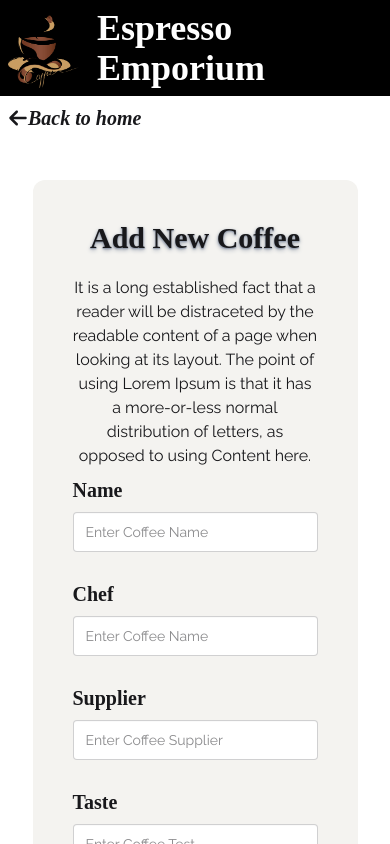
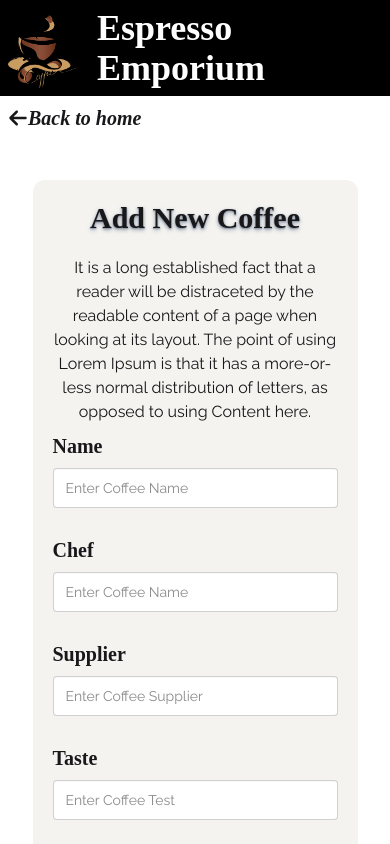
Before and after one commit to tahmid122/coffee-store, a React (Vite) app in the folder coffee-store-client/: page /add-coffee in a window 390 px wide. Shown: the top 844 px of the page. Built offline with nearby package versions, Linux system fonts and the light colour scheme; a web font is replaced by a local one.

Commit message:
Website is ready

```diff
--- a/coffee-store-client/src/components/CoffeeCars.jsx
+++ b/coffee-store-client/src/components/CoffeeCars.jsx
@@ -37,7 +37,7 @@ const CoffeeCars = ({ coffee, allCoffee, setAllCoffee }) => {
     });
   };
   return (
-    <div className="flex items-center gap-6 bg-[#f5f4f1d8] p-7 rounded-xl min-h-[300px]">
+    <div className="flex items-center md:flex-row flex-col gap-6 bg-[#f5f4f1d8] p-7 rounded-xl min-h-[300px]">
       <img className="w-[185px] h-[240px] object-cover" src={photo} alt="" />
       <div className="flex items-center justify-between w-full">
         <div className="text-lg space-y-2">
--- a/coffee-store-client/src/pages/AddCoffee.jsx
+++ b/coffee-store-client/src/pages/AddCoffee.jsx
@@ -39,7 +39,7 @@ const AddCoffee = () => {
           Back to home
         </Link>
       </div>
-      <div className="w-10/12 mx-auto bg-[#F4F3F0] rounded-xl p-10 my-10">
+      <div className="w-10/12 mx-auto bg-[#F4F3F0] rounded-xl p-5 md:p-10 my-10">
         <div className="text-center space-y-5 md:w-10/12 mx-auto">
           <h3 className="text-3xl font-bold text-shadow-md text-shadow-gray-400">
             Add New Coffee
--- a/coffee-store-client/src/pages/UpdateCoffee.jsx
+++ b/coffee-store-client/src/pages/UpdateCoffee.jsx
@@ -44,7 +44,7 @@ const UpdateCoffee = () => {
           Back to home
         </Link>
       </div>
-      <div className="w-10/12 mx-auto bg-[#F4F3F0] rounded-xl p-10 my-10">
+      <div className="w-10/12 mx-auto bg-[#F4F3F0] rounded-xl p-5 md:p-10 my-10">
         <div className="text-center space-y-5 md:w-10/12 mx-auto">
           <h3 className="text-3xl font-bold text-shadow-md text-shadow-gray-400">
             Update Existing Coffee Details
```
